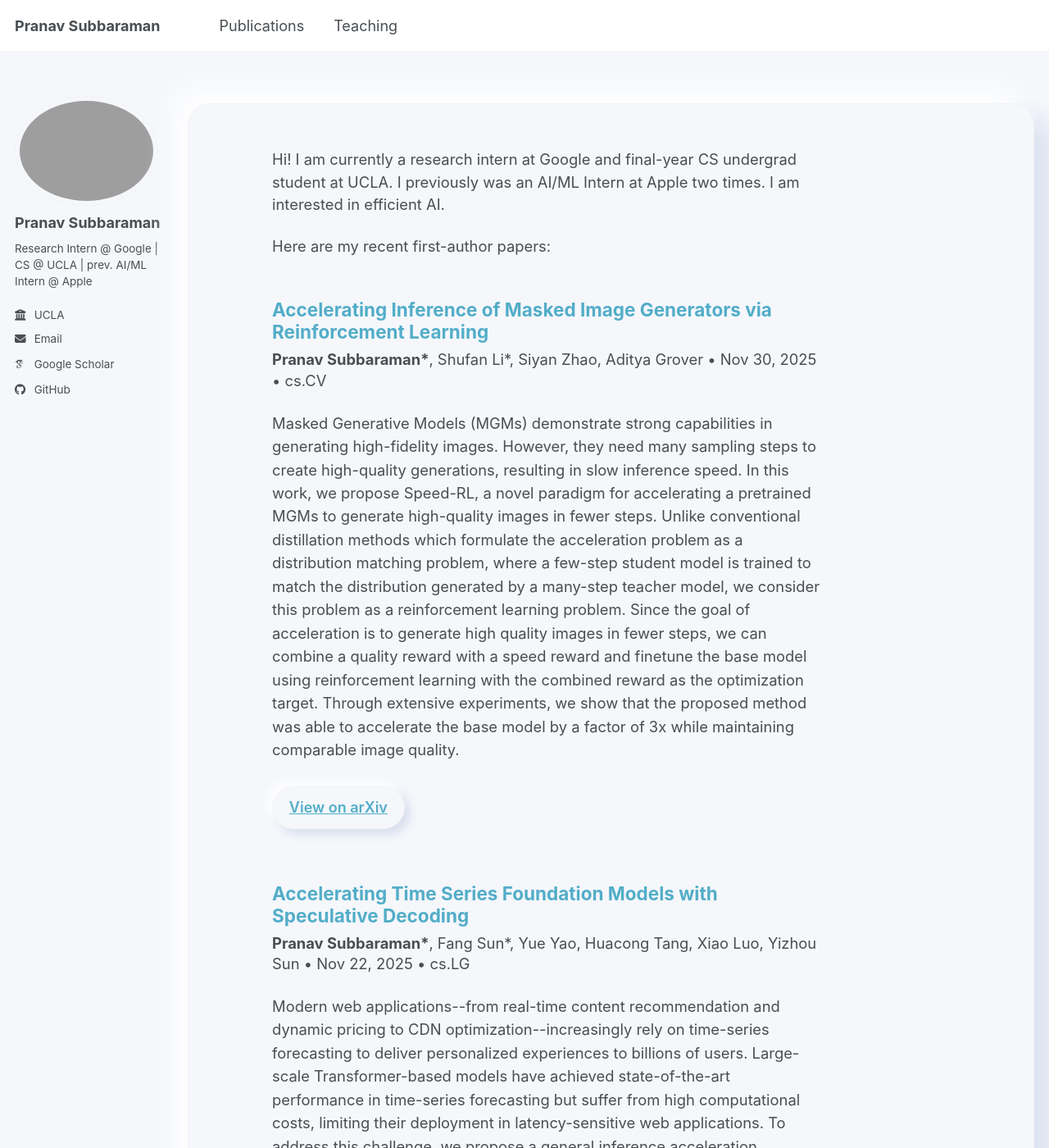
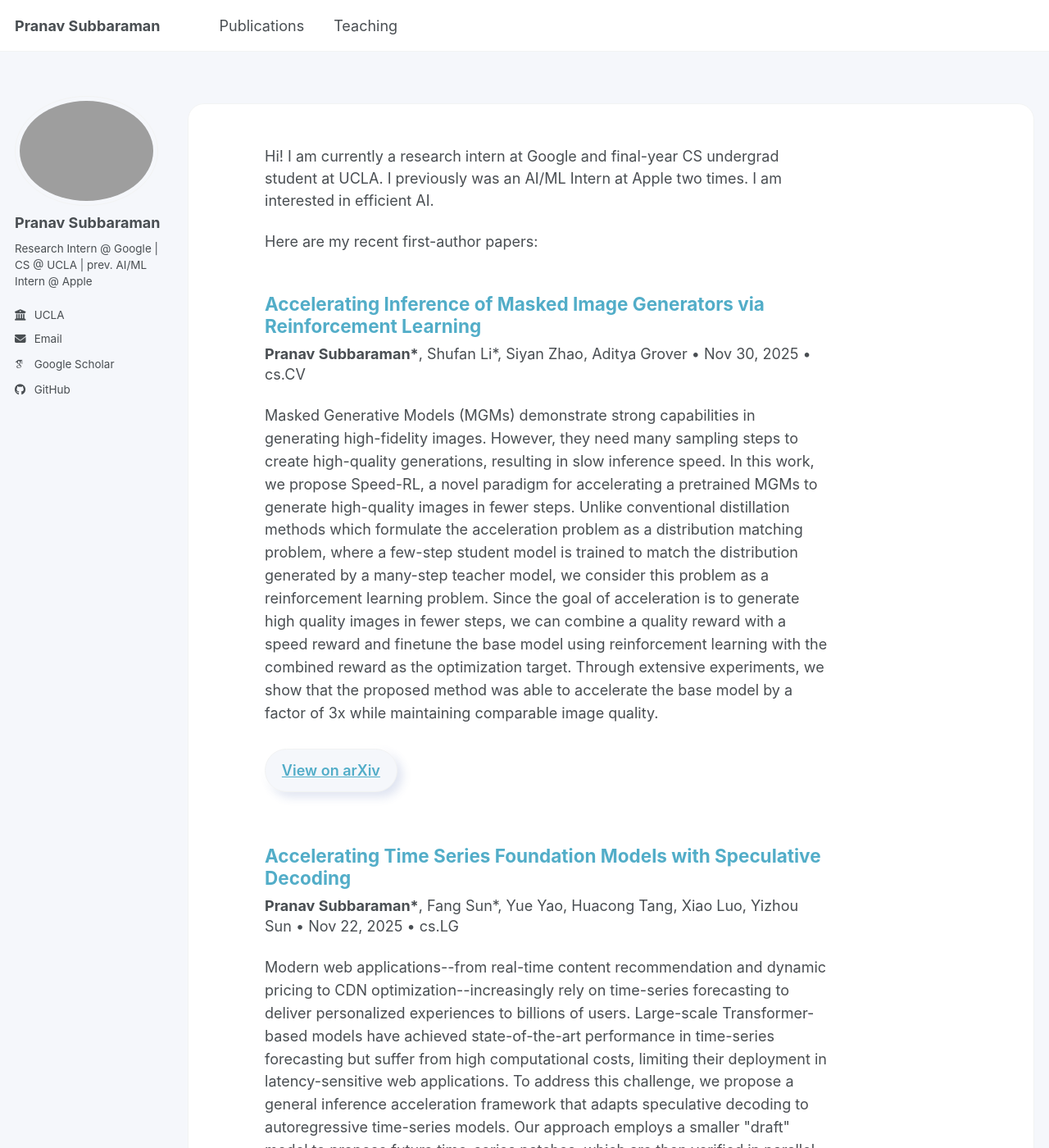
Before and after one commit to PranavSubbaraman/pranavsubbaraman.github.io, a Jekyll site: the page built from _pages/about.md, in a window 1280 px wide and 1400 px high. Shown: the whole window at 82% size. Built offline with Jekyll 4.4.1, drawn with Linux system fonts in a browser that asks for light colours; some web fonts are replaced; a script bundle is joined from its source files by our own code; library files that are not in the unit come from our copies.

Commit message:
homepage updates

```diff
--- a/_layouts/single.html
+++ b/_layouts/single.html
@@ -17,7 +17,14 @@ layout: default
 <div id="main" role="main">
   {% include sidebar.html %}
 
-  <article class="page neumorphic-card" itemscope itemtype="http://schema.org/CreativeWork">
+  {% assign article_classes = "page" %}
+  {% if page.url == "/" or page.permalink == "/" %}
+    {% assign article_classes = article_classes | append: " page--flat" %}
+  {% else %}
+    {% assign article_classes = article_classes | append: " neumorphic-card" %}
+  {% endif %}
+
+  <article class="{{ article_classes }}" itemscope itemtype="http://schema.org/CreativeWork">
     {% if page.title %}<meta itemprop="headline" content="{{ page.title | markdownify | strip_html | strip_newlines | escape_once }}">{% endif %}
     {% if page.excerpt %}<meta itemprop="description" content="{{ page.excerpt | markdownify | strip_html | strip_newlines | escape_once }}">{% endif %}
     {% if page.date %}<meta itemprop="datePublished" content="{{ page.date | date: "%B %d, %Y" }}">{% endif %}
--- a/_sass/layout/_page.scss
+++ b/_sass/layout/_page.scss
@@ -78,6 +78,37 @@
     dl {
       font-size: 1.02em;
     }
+  }
+}
+
+.page.page--flat {
+  position: relative;
+  margin: 1.5em auto 3em;
+  background: var(--global-bg-color);
+  border-radius: 16px;
+  border: 1px solid var(--global-border-color);
+  overflow: hidden;
+
+  @include breakpoint($medium) {
+    border-radius: 20px;
+  }
+
+  .page__inner-wrap {
+    padding: 2rem 1.5rem;
+
+    @include breakpoint($medium) {
+      padding: 2.5rem 2rem;
+    }
+
+    @include breakpoint($large) {
+      padding: 2.75rem 2.25rem;
+    }
+  }
+
+  header {
+    padding-bottom: 1rem;
+    margin-bottom: 1.5rem;
+    border-bottom: 1px solid var(--global-border-color);
   }
 }
 
```
